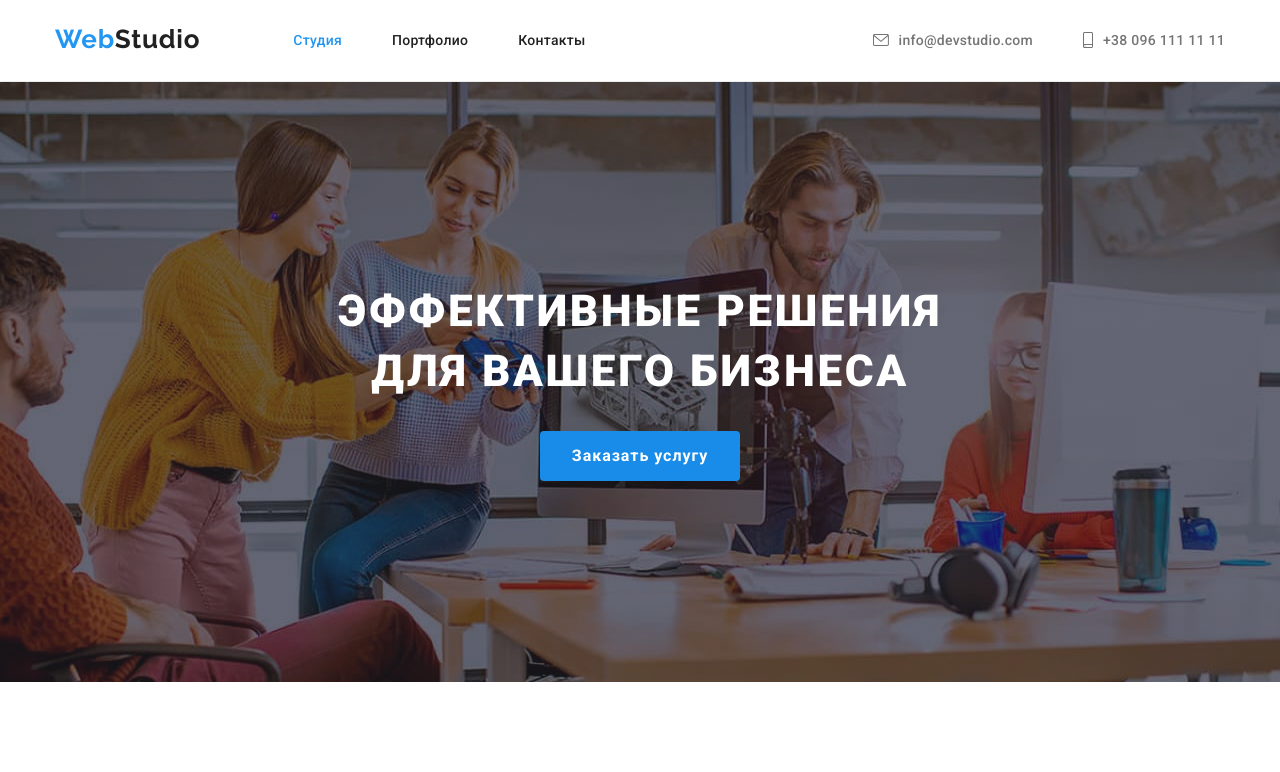
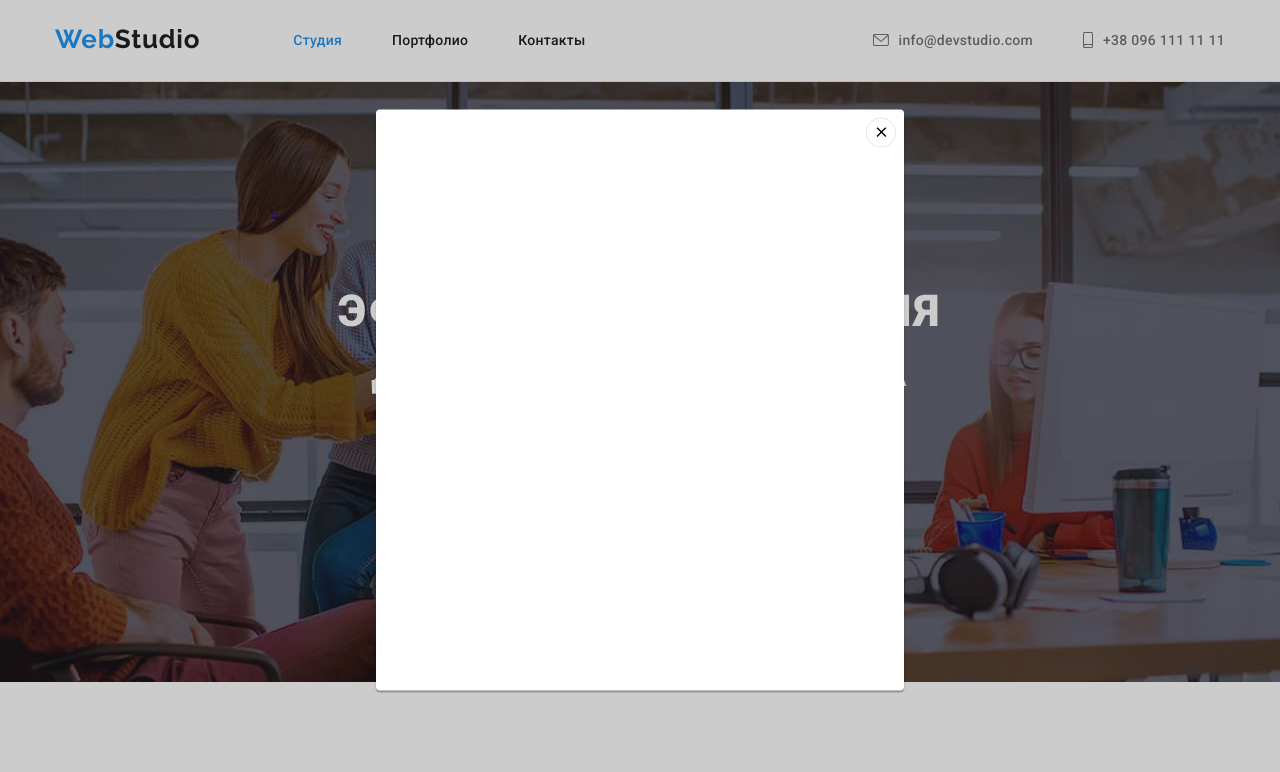
Before and after one commit to YoungSandw1ch/goit-markup-hw-05, a plain HTML site: page index.html in a window 1280 px wide. Both pictures are taken after a click on the button "Заказать услугу". Shown: the top 772 px of the page. Drawn offline with nearby package versions, Linux system fonts and the light colour scheme.

Commit message:
+modal window WORK!

```diff
--- a/css/styles.css
+++ b/css/styles.css
@@ -478,6 +478,8 @@ body {
 /*---------------------------------------modal-window-----------------------------------*/
 .backdrop {
   position: fixed;
+  top: 0;
+  left: 0;
   width: 100%;
   height: 100%;
   background-color: rgba(0, 0, 0, 0.2);
@@ -509,6 +511,7 @@ body {
   height: 30px;
   background-color: var(--nullBg);
   border: 1px solid rgba(0, 0, 0, 0.1);
+  border-radius: 50%;
 }
 .modal__icon {
 }
```
